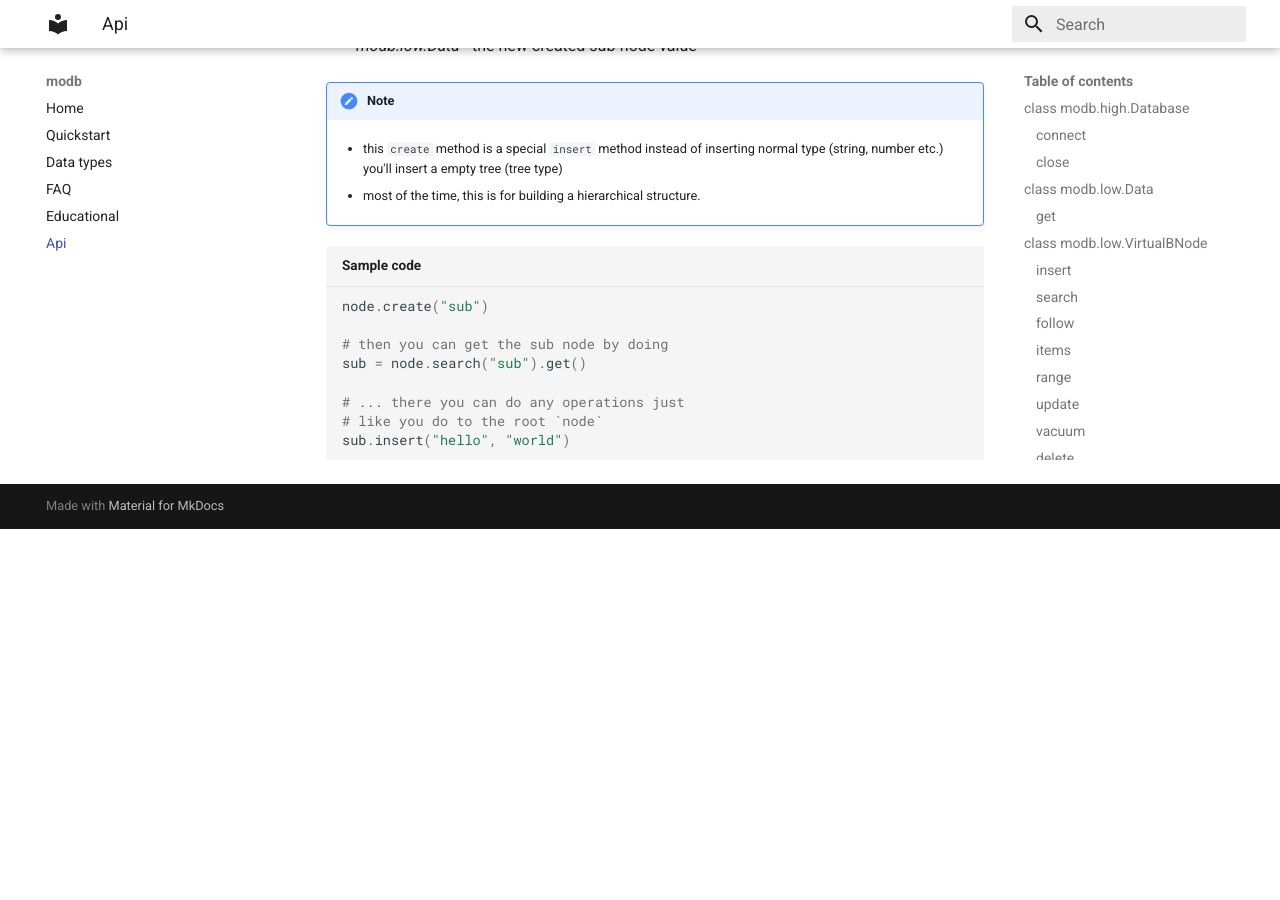
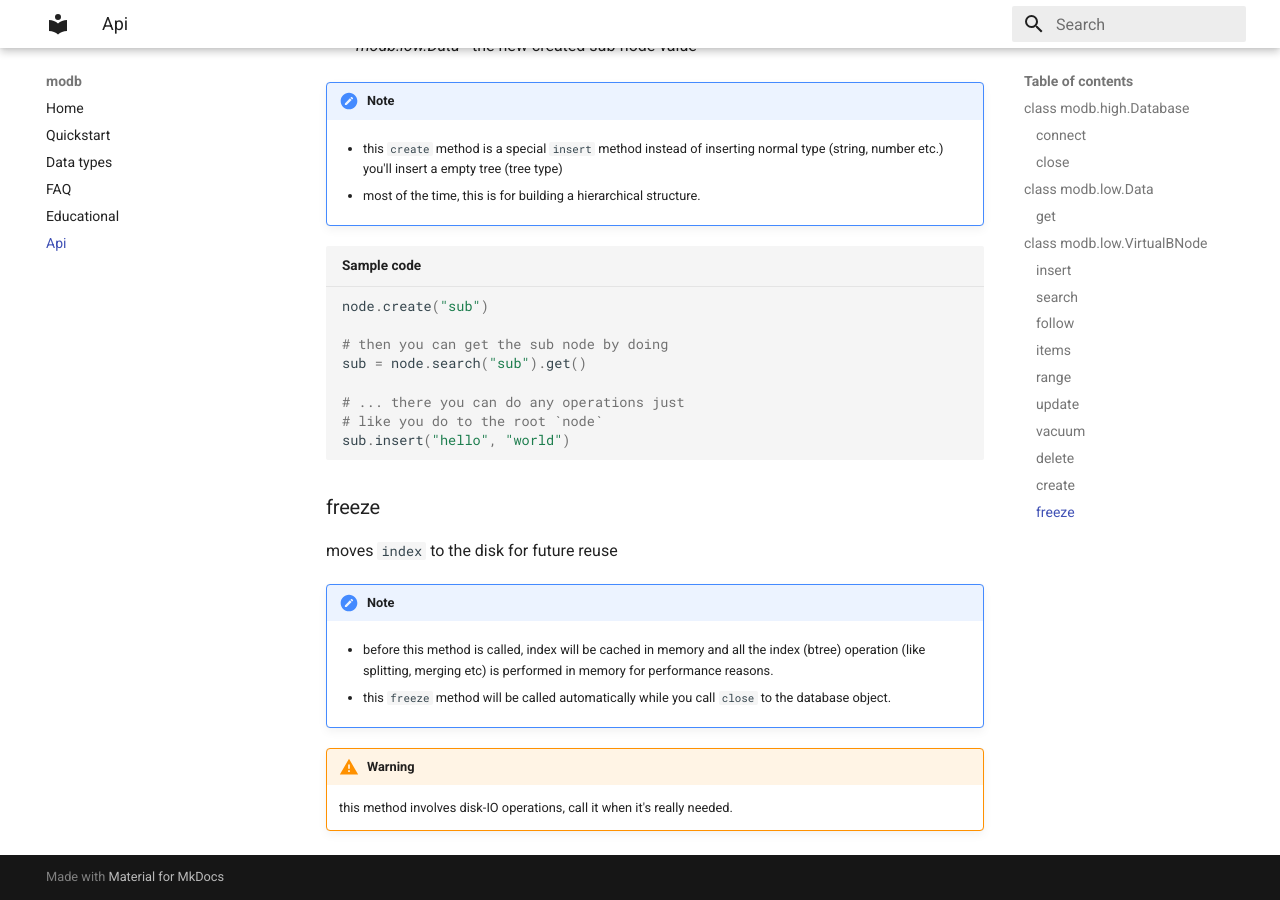
Before and after one commit to Darcy-C/modb, an MkDocs documentation site: the page built from docs/Api.md, in a window 1280 px wide and 900 px high, scrolled down 5328 px. Built offline with MkDocs 1.6.1 and Material for MkDocs 9.7.7, drawn with Linux system fonts in a browser that asks for light colours; before the commit the page ends 5857 px from its top, so only the background shows below that.

Commit message:
add `docs` to `freeze`

````diff
--- a/docs/Api.md
+++ b/docs/Api.md
@@ -232,3 +232,17 @@
     # like you do to the root `node`
     sub.insert("hello", "world")
     ```
+
+    ### freeze
+
+    moves `index` to the disk for future reuse
+
+    !!! note
+
+        * before this method is called, index will be cached in memory and all the index (btree) operation (like splitting, merging etc) is performed in memory for performance reasons.
+
+        * this `freeze` method will be called automatically while you call `close` to the database object.
+
+    !!! warning
+
+        this method involves disk-IO operations, call it when it's really needed.
````
